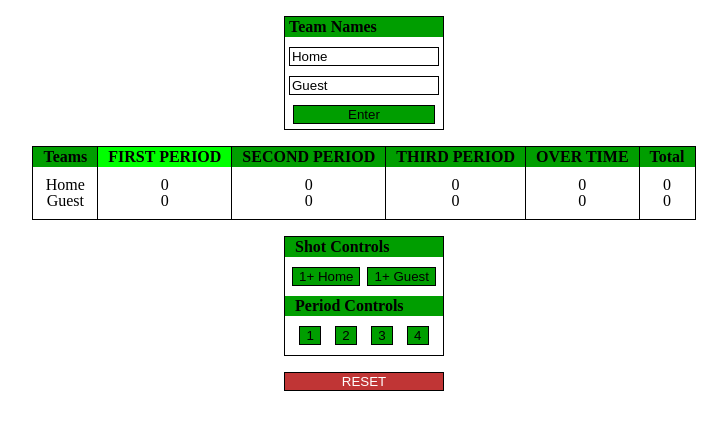
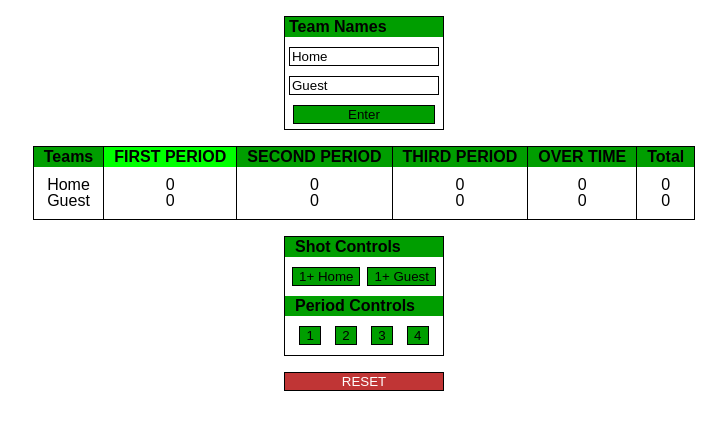
Before and after one commit to DerekPixel/hockey-shot-clock, a React (Create React App) app: page / in a window 1280 px wide. Shown: the top 430 px of the page, without its empty margins (276-1003 px from the left). Built offline with nearby package versions, Linux system fonts and the light colour scheme.

Commit message:
changed root font family to sans-serif

```diff
--- a/src/App.css
+++ b/src/App.css
@@ -59,6 +59,10 @@ box-sizing: border-box;
 }
 
 /*#endregion*/
+
+:root {
+  font-family: sans-serif;
+}
 
 .App {
   align-items: center;
```
